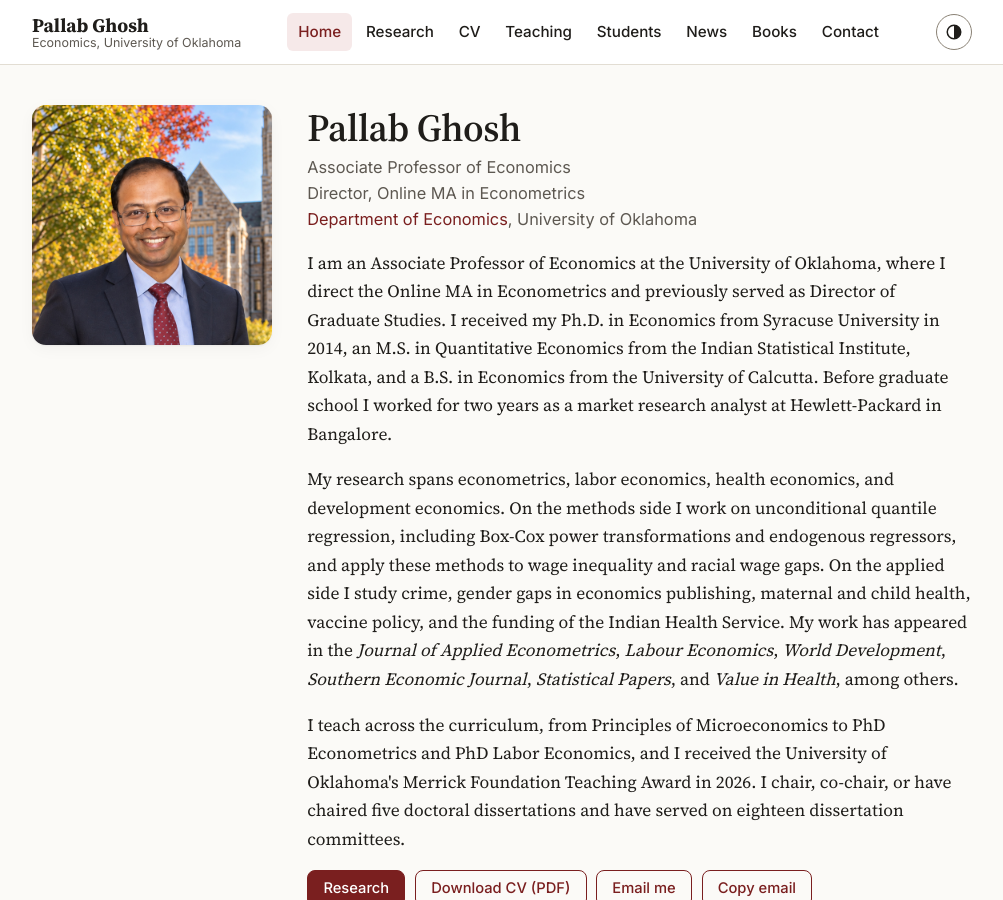
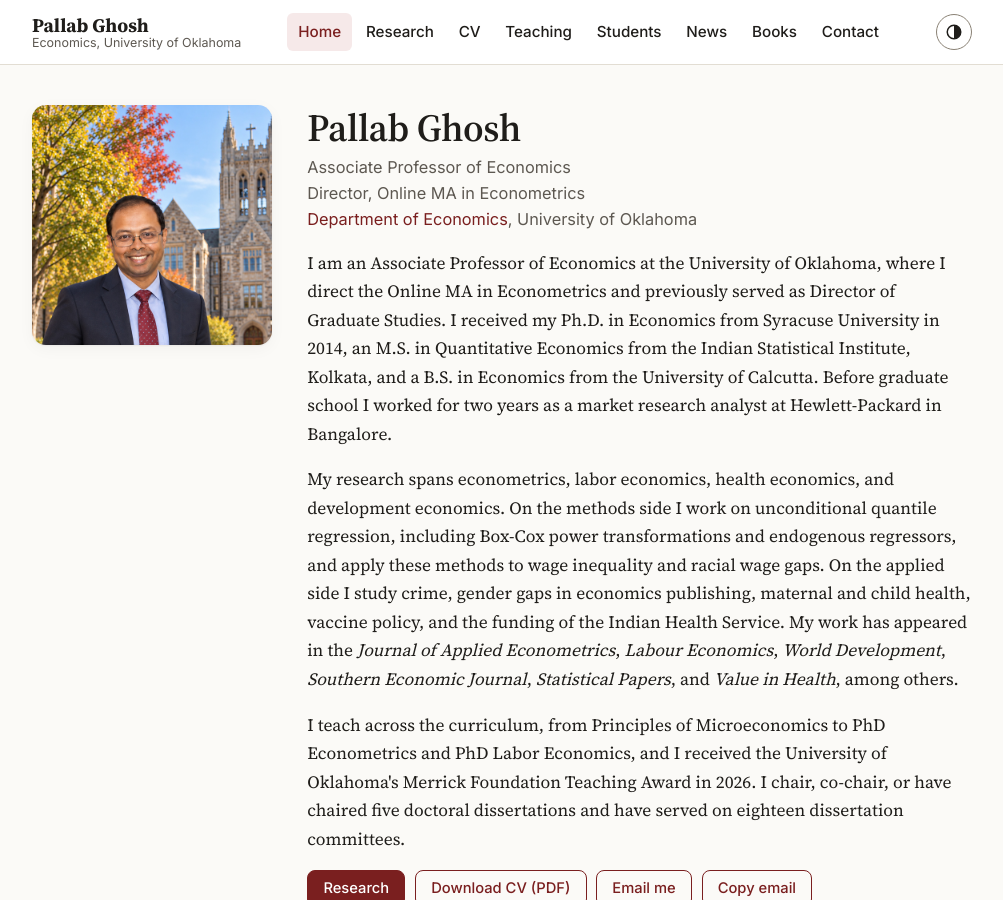
Before and after one commit to paghosh/paghosh.github.io, a Jekyll site: the page built from index.html, in a window 1280 px wide and 900 px high. Shown: the whole window, without its empty margins (138-1141 px from the left). Built offline with Jekyll 4.4.1, drawn with Linux system fonts in a browser that asks for light colours.

Commit message:
Headshot: wider frame with Gasson Hall tower behind
Co-Authored-By: Claude Fable 5.1 <noreply@anthropic.com>

```diff
--- a/index.html
+++ b/index.html
@@ -10,7 +10,7 @@ description: "Pallab Ghosh is an Associate Professor of Economics at the Univers
 {% assign npubs = published | size | plus: commentary.size %}
 <section class="hero">
   <div class="hero-photo">
-    <img src="{{ site.author.photo | relative_url }}?v=20261011e" alt="Portrait of Pallab Ghosh" width="1200" height="1200" fetchpriority="high">
+    <img src="{{ site.author.photo | relative_url }}?v=20261011f" alt="Portrait of Pallab Ghosh" width="1200" height="1200" fetchpriority="high">
   </div>
   <div class="hero-text">
     <h1>{{ site.author.name }}</h1>
```
Also changed, not shown: assets/img/headshot.jpg, assets/img/headshot_small.jpg, assets/img/og-image.jpg.
